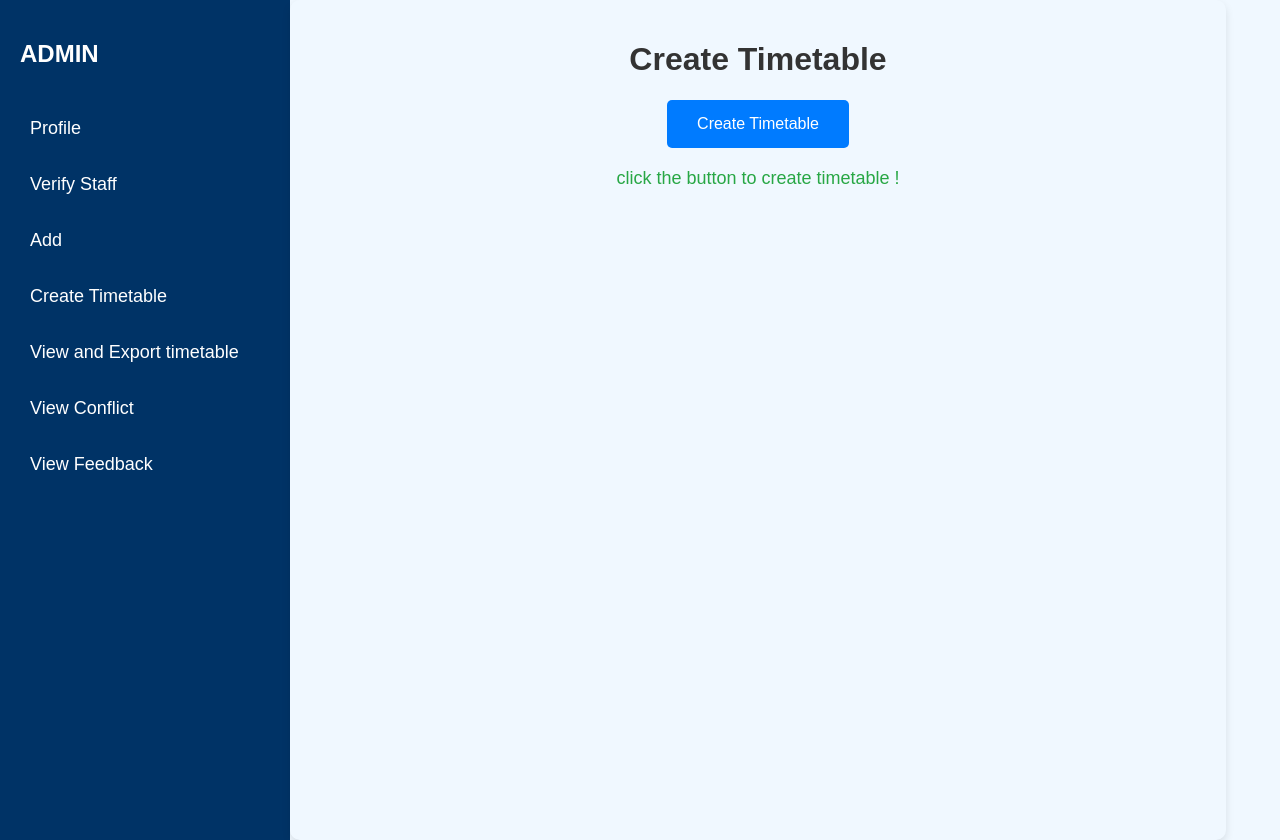
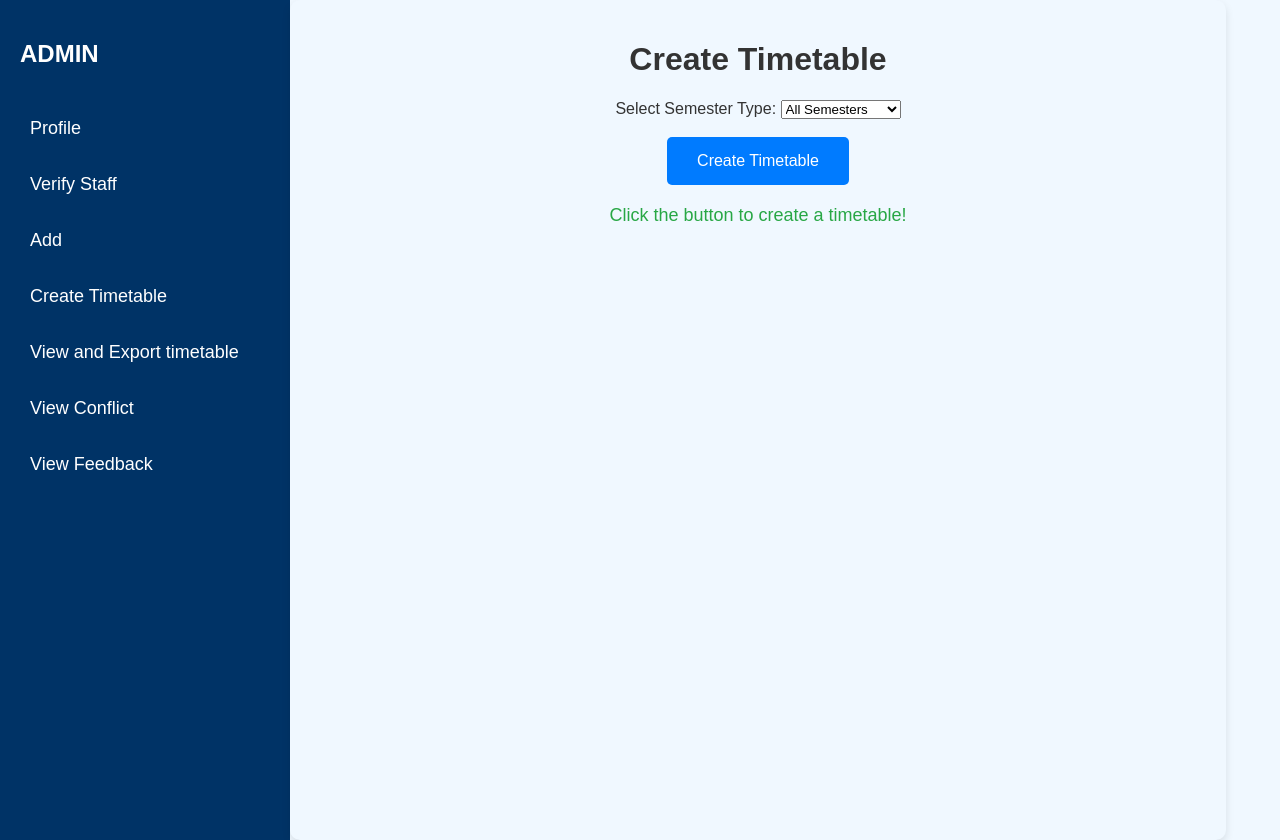
Before and after one commit to Ebin-seb/timetablescheduler, a Django app: page /createtimetable in a window 1280 px wide. Shown: the part 41-881 px from the top of the page. Run offline with Django 5.2, Linux system fonts and the light colour scheme.

Commit message:
sem-filter testing

```diff
--- a/timetable_scheduler/templates/college/add_sem.html
+++ b/timetable_scheduler/templates/college/add_sem.html
@@ -21,7 +21,7 @@
             name="semester_name"
           /><br /><br />
           <label for="subjects">subjects :</label>
-          <select name="subjects" required id="sub" multiple>
+          <select name="subjects" required id="sub" multiple style="width: 300px; height: 250px;">
             <option value="subject_id">Select subjects</option>
             {% for i in k %}
             <option value="{{i.id}}">{{i.subject_name}}</option>
--- a/timetable_scheduler/templates/college/edit_sem.html
+++ b/timetable_scheduler/templates/college/edit_sem.html
@@ -13,7 +13,7 @@
       <div class="box">
         <form method="post" enctype="multipart/form-data">
           {% csrf_token %}
-          <label for="subject">semester :</label>
+          <label for="semester">semester :</label>
           <input
             type="text"
             id="semester"
@@ -22,7 +22,7 @@
             value="{{c.semester_name}}"
           /><br /><br />
           <label for="subjects">subjects :</label>
-          <select name="subjects" required id="sub" multiple>
+          <select name="subjects" required id="sub" multiple style="width: 300px; height: 250px;">
             <option value="subject_id">Select subjects</option>
             {% for i in sub %}
             <option value="{{i.id}}" {% if i.id in c.subjects %}selected{% endif %}>{{i.subject_name}}</option>
--- a/timetable_scheduler/templates/createtimetable.html
+++ b/timetable_scheduler/templates/createtimetable.html
@@ -1,11 +1,10 @@
-
 {% extends 'admin_dashboard.html' %}
 {% block styles %}
 <style>
     .button-container {
-            width:70%;
-            height:100vh;
-            background-color: f0f8ff;
+        width: 70%;
+        height: 100vh;
+        background-color: #f0f8ff;
         padding: 20px;
         border-radius: 10px;
         box-shadow: 0 4px 8px rgba(0, 0, 0, 0.1);
@@ -40,11 +39,18 @@
 {% endblock %}
 
 {% block body %}
-
 <div class="button-container">
+    <form method="post" action="/generatetimetable">
+        {% csrf_token %}
         <h1>Create Timetable</h1>
-   <a href="/generatetimetable"> <button class="create-timetable-button" id="createTimetableButton">Create Timetable</button></a>
-    <div id="message" class="message"> click the button to create timetable ! </div>
+        <label for="semesterType">Select Semester Type:</label>
+        <select id="semesterType" name="semestertype">
+            <option value="all">All Semesters</option>
+            <option value="odd">Odd Semesters</option>
+            <option value="even">Even Semesters</option>
+        </select><br><br>
+        <button type="submit" class="create-timetable-button" id="createTimetableButton">Create Timetable</button>
+        <div id="message" class="message">Click the button to create a timetable!</div>
+    </form>
 </div>
-
 {% endblock %}
--- a/timetable_scheduler/templates/timetable1.html
+++ b/timetable_scheduler/templates/timetable1.html
@@ -55,6 +55,8 @@
             <option value="{{ faculty.id }}">{{ faculty.name }}</option>
             {% endfor %}
         </select><br><br>
+
+
         <button id="downloadPdf">Download as PDF</button>
 
         <div id="timetable">
```
Also changed, not shown: timetable_scheduler/timetable_scheduler_app/views.py (+9 -1 lines), timetable_scheduler/db.sqlite3. Lines whose indentation alone changed are shown as unchanged.
